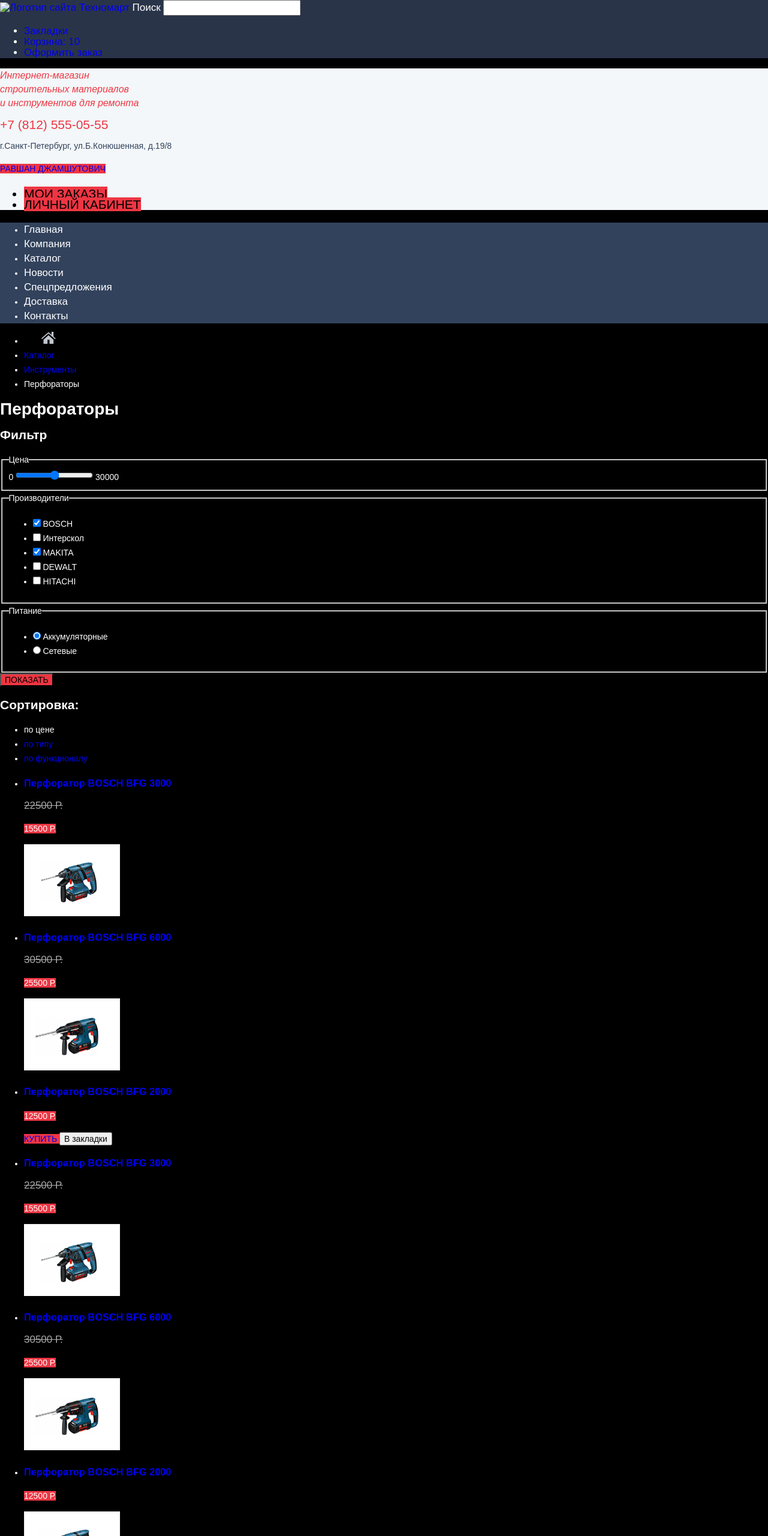
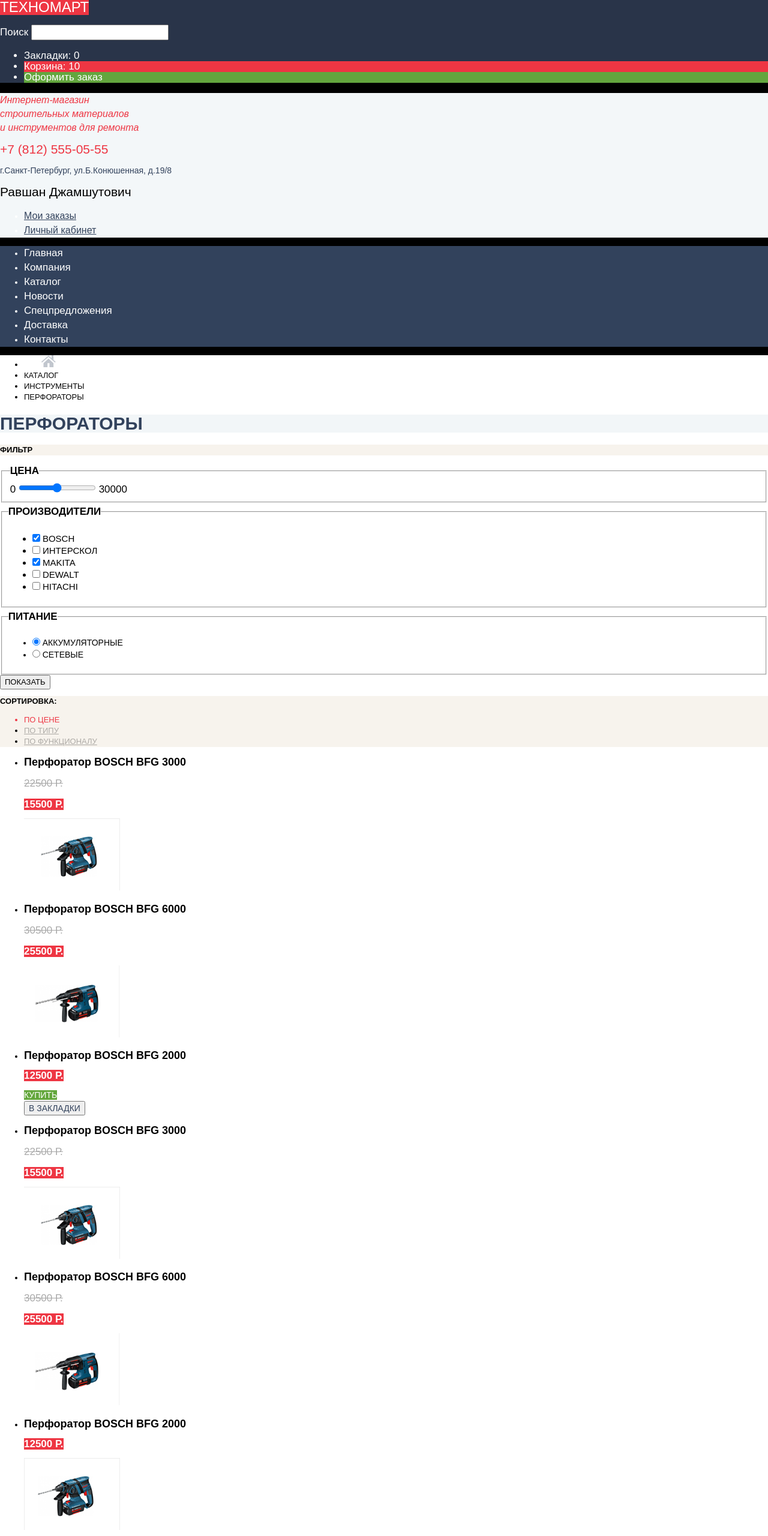
Before and after one commit to TalDmitrii/455709-technomart, a plain HTML site: page catalog.html in a window 1280 px wide. Shown: the top 2560 px of the page at 60% size. Drawn offline with Linux system fonts and the light colour scheme.

Commit message:
HomeWork 4
CSS.

```diff
--- a/catalog.html
+++ b/catalog.html
@@ -8,18 +8,19 @@
     <link href="css/style.css" rel="stylesheet">
   </head>
   <body>
-    <header class="main-header">
+    <header class="main-header-catalog">
       <div class="top-main-header">
-        <a href="index.html">
-          <img src="img/index-logo.svg" width="350" height="40"
-            alt="Логотип сайта Техномарт">
+        <a class="logo logo-header" href="index.html">
+          ТЕХНОМАРТ
         </a>
+        <p>
           <label for="button-search">Поиск</label>
           <input type="search" id="button-search">
-        <ul class="product-order-navigation">
-          <li class="bookmarks"><a href="bookmarks.html">Закладки</a></li>
-          <li class="basket"><a class="there-is-a-product" href="basket.html">Корзина: 10</a></li>
-          <li class="order"><a href="order">Оформить заказ</a></li>
+        </p>
+        <ul class="order-navigation">
+          <li class="bookmarks"><a href="bookmarks.html">Закладки: 0</a></li>
+          <li class="basket"><a href="basket.html">Корзина: 10</a></li>
+          <li class="order"><a href="order.html">Оформить заказ</a></li>
         </ul>
       </div>
       <div class="main-header-info-contacts">
@@ -35,14 +36,12 @@
           г.Санкт-Петербург, ул.Б.Конюшенная, д.19/8
         </p>
         <div class="personal-cabinet">
-          <a class="button" href="#">
           <span>
             Равшан Джамшутович
           </span>
-          </a>
-          <ul class="user-navigation">
-            <li><a class="button" href="person-order.html">Мои заказы</a></li>
-            <li><a class="button" href="personal-cabinet.html">Личный кабинет</a></li>
+          <ul>
+            <li><a href="person-order.html">Мои заказы</a></li>
+            <li><a href="personal-cabinet.html">Личный кабинет</a></li>
           </ul>
          </div>
       </div>
@@ -58,7 +57,7 @@
         </ul>
       </nav>
     </header>
-    <main class="container">
+    <main class="container-catalog">
       <ul class="breadcrumbs">
         <li>
           <a href="index.html">
@@ -115,7 +114,7 @@
                 </li>
               </ul>
           </fieldset>
-          <button type="submit" class="filter-button button">Показать</button>
+          <button type="submit" class="submit-button">Показать</button>
         </form>
       </section>
       <section class="catalog">
@@ -129,7 +128,7 @@
         </div>
         <ul class="catalog-list">
           <li class="popular-product-item">
-            <h3>
+            <h3 class="list-item">
               <a href="catalog-list-item.html">
                 <span class="product-category">Перфоратор BOSCH</span>
                 <span class="product-item-title">BFG 3000</span>
@@ -137,12 +136,12 @@
             </h3>
             <p class="price-without-sale">22500 Р.</p>
             <p class="product-item-price">
-              <a class="button" href="order.html">15500 Р.</a>
+              <a class="button button-price" href="order.html">15500 Р.</a>
             </p>
             <img src="img/Perf-3000.png" width="160" height="120" alt="Perforator">
           </li>
           <li class="popular-product-item">
-            <h3>
+            <h3 class="list-item">
               <a href="catalog-list-item.html">
                 <span class="product-category">Перфоратор BOSCH</span>
                 <span class="product-item-title">BFG 6000</span>
@@ -150,27 +149,29 @@
             </h3>
             <p class="price-without-sale">30500 Р.</p>
             <p class="product-item-price">
-              <a class="button" href="order.html">25500 Р.</a>
+              <a class="button button-price" href="order.html">25500 Р.</a>
             </p>
             <img src="img/Perf-6000.png" width="160" height="120" alt="Perforator">
           </li>
           <li class="popular-product-item new-item">
-            <h3>
+            <h3 class="list-item">
               <a href="catalog-list-item.html">
                 <span class="product-category">Перфоратор BOSCH</span>
                 <span class="product-item-title">BFG 2000</span>
               </a>
             </h3>
             <p class="product-item-price">
-              <a class="button" href="order.html">12500 Р.</a>
+              <a class="button button-price" href="order.html">12500 Р.</a>
             </p>
-            <a class="button" href="order.html">
+            <div class="button-buy">
+              <a href="order.html">
                 Купить
               </a>
-            <button type="submit">В закладки</button>
+            </div>
+            <button class="button-bookmarks" type="submit">В закладки</button>
           </li>
           <li class="popular-product-item">
-            <h3>
+            <h3 class="list-item">
               <a href="catalog-list-item.html">
                 <span class="product-category">Перфоратор BOSCH</span>
                 <span class="product-item-title">BFG 3000</span>
@@ -178,12 +179,12 @@
             </h3>
             <p class="price-without-sale">22500 Р.</p>
             <p class="product-item-price">
-              <a class="button" href="order.html">15500 Р.</a>
+              <a class="button button-price" href="order.html">15500 Р.</a>
             </p>
             <img src="img/Perf-3000.png" width="160" height="120" alt="Perforator">
           </li>
           <li class="popular-product-item new-item">
-            <h3>
+            <h3 class="list-item">
               <a href="catalog-list-item.html">
                 <span class="product-category">Перфоратор BOSCH</span>
                 <span class="product-item-title">BFG 6000</span>
@@ -191,24 +192,24 @@
             </h3>
             <p class="price-without-sale">30500 Р.</p>
             <p class="product-item-price">
-              <a class="button" href="order.html">25500 Р.</a>
+              <a class="button button-price" href="order.html">25500 Р.</a>
             </p>
             <img src="img/Perf-6000.png" width="160" height="120" alt="Perforator">
           </li>
           <li class="popular-product-item new-item">
-            <h3>
+            <h3 class="list-item">
               <a href="catalog-list-item.html">
                 <span class="product-category">Перфоратор BOSCH</span>
                 <span class="product-item-title">BFG 2000</span>
               </a>
             </h3>
             <p class="product-item-price">
-              <a class="button" href="order.html">12500 Р.</a>
+              <a class="button button-price" href="order.html">12500 Р.</a>
             </p>
             <img src="img/Perf-2000.png" width="160" height="120" alt="Perforator">
           </li>
           <li class="popular-product-item new-item">
-            <h3>
+            <h3 class="list-item">
               <a href="catalog-list-item.html">
                 <span class="product-category">Перфоратор BOSCH</span>
                 <span class="product-item-title">BFG 3000</span>
@@ -216,12 +217,12 @@
             </h3>
             <p class="price-without-sale">22500 Р.</p>
             <p class="product-item-price">
-              <a class="button" href="order.html">15500 Р.</a>
+              <a class="button button-price" href="order.html">15500 Р.</a>
             </p>
             <img src="img/Perf-3000.png" width="160" height="120" alt="Perforator">
           </li>
           <li class="popular-product-item">
-            <h3>
+            <h3 class="list-item">
               <a href="catalog-list-item.html">
                 <span class="product-category">Перфоратор BOSCH</span>
                 <span class="product-item-title">BFG 6000</span>
@@ -229,25 +230,25 @@
             </h3>
             <p class="price-without-sale">30500 Р.</p>
             <p class="product-item-price">
-              <a class="button" href="order.html">25500 Р.</a>
+              <a class="button button-price" href="order.html">25500 Р.</a>
             </p>
             <img src="img/Perf-6000.png" width="160" height="120" alt="Perforator">
           </li>
           <li class="popular-product-item new-item">
-            <h3>
+            <h3 class="list-item">
               <a href="catalog-list-item.html">
                 <span class="product-category">Перфоратор BOSCH</span>
                 <span class="product-item-title">BFG 2000</span>
               </a>
             </h3>
             <p class="product-item-price">
-              <a class="button" href="order.html">12500 Р.</a>
+              <a class="button button-price" href="order.html">12500 Р.</a>
             </p>
             <img src="img/Perf-2000.png" width="160" height="120" alt="Perforator">
           </li>
         </ul>
         <ul class="pagination-list">
-          <li class="pagination-item pagination-item-current"><a>1</a></li>
+          <li class="pagination-item-current">1</li>
           <li class="pagination-item"><a href="#">2</a></li>
           <li class="pagination-item"><a href="#">3</a></li>
         </ul>
@@ -266,32 +267,31 @@
       </div>
     </main>
     <footer class="main-footer">
-      <div class="footer-logo-contacts-navigation">
-        <a href="index.html">
-          <img src="img/index-logo.svg" width="350" height="40"
-            alt="Логотип сайта Техномарт">
+      <div class="footer-navigation">
+        <a class="logo logo-footer" href="index.html">
+          ТЕХНОМАРТ
         </a>
         <p>
           г.Санкт-Петербург, ул.Б.Конюшенная, д.19/8<br>
           +7 (812) 555-05-55
         </p>
-        <ul class="footer-site-navigation">
+        <ul class="site-navigation">
           <li><a href="company.html">Компания</a></li>
           <li><a href="news.html">Новости</a></li>
           <li><a href="catalog.html">Каталог</a></li>
           <li><a href="delivery.html">Доставка</a></li>
           <li><a href="contacts.html">Контакты</a></li>
         </ul>
-        <ul class="footer-product-navigation">
+        <ul class="product-navigation">
           <li><a href="materials.html">Материалы</a></li>
           <li><a href="technique.html">Техника</a></li>
           <li><a href="instrument.html">Инструмент</a></li>
           <li><a href="special-offer">Спецпредложения</a></li>
         </ul>
       </div>
-      <article class="footer-copyright-social-feedback">
+      <article class="copyright-social-feedback">
         <h2 class="visually-hidden">footer-info</h2>
-        <p class="footer-copyright-info">
+        <p>
           © 2010-2016 Компания "Техномарт"<br>
           Все права защищены
         </p>
@@ -302,14 +302,16 @@
             <li><a class="social-button" href="https://www.instagram.com">Инстаграм</a></li>
           </ul>
         </div>
-        <p class="footer-feedback">
+        <div class="footer-feedback">
+          <p>
             <span>Обратная связь:</span><br>
-          <a class="button" href="https://htmlacademy.ru">mail@htmlacademy.ru</a>
+            <a href="https://htmlacademy.ru">mail@htmlacademy.ru</a>
           </p>
           <p class="footer-copyright">
             <span>Разработано -</span><br>
-          <a class="button" href="https://htmlacademy.ru">htmlacademy.ru</a>
+            <a href="https://htmlacademy.ru">htmlacademy.ru</a>
           </p>
+        </div>
       </article>
     </footer>
   </body>
--- a/css/style.css
+++ b/css/style.css
@@ -15,6 +15,27 @@
   text-decoration: none;
 }
 
+a.button {
+  color: #ffffff;
+}
+
+.button {
+  text-transform: uppercase;
+
+  background-color: #ee3643;
+}
+
+.button-price {
+  font-family: "PTSans Regular", "Arial", sans-serif;
+  font-size: 17px;
+  line-height: 18px;
+  font-weight: 700;
+}
+
+.main-header {
+  background-color: #f3f6f9;
+}
+
 .top-main-header {
   font-size: 17px;
   line-height: 18px;
@@ -28,10 +49,6 @@
 
 .order-navigation .order {
   background-color: #63a63e;
-}
-
-.user-navigation a {
-  color: #000000;
 }
 
 .logo {
@@ -69,6 +86,13 @@
   font-size: 21px;
   line-height: 18px;
   color: #000000;
+
+  background-color: #ffffff;
+}
+
+.user-navigation a {
+  color: #000000;
+
 }
 
 .main-navigation {
@@ -101,12 +125,6 @@
   font-family: "PTSans Regular", "Arial", sans-serif;
   font-size: 18px;
   line-height: 24px;
-}
-
-.button {
-  text-transform: uppercase;
-
-  background-color: #ee3643;
 }
 
 .button-open {
@@ -267,3 +285,161 @@
 .footer-feedback a {
   color: #ffd180;
 }
+
+.main-header-catalog .basket {
+  background-color: #ee3643;
+}
+
+.personal-cabinet span {
+  font-size: 21px;
+  line-height: 18px;
+  color: #000000;
+}
+
+.personal-cabinet a {
+  font-size: 16px;
+  line-height: 18px;
+  color: #32425c;
+  text-decoration: underline;
+}
+
+.container-catalog {
+  font-family: "PTSans", "Arial", sans-serif;
+  font-size: 13px;
+  font-weight: 400;
+  line-height: 18px;
+  color: #000000;
+
+  background-color: #ffffff;
+  text-transform: uppercase;
+}
+
+.breadcrumbs {
+  font-size: 13px;
+  line-height: 18px;
+  color: #000000;
+}
+
+.breadcrumbs a {
+  font-family: "PTSans", "Arial", sans-serif;
+  font-size: 13px;
+  line-height: 18px;
+  color: #000000;
+}
+
+h1 {
+  font-size: 30px;
+  line-height: 30px;
+  color: #32425c;
+  text-transform: uppercase;
+
+  background-color: #f2f6f8;
+}
+
+.filters h2 {
+  font-family: "PTSans", "Arial", sans-serif;
+  font-size: 13px;
+  line-height: 18px;
+  color: #000000;
+
+  background-color: #f7f3ed;
+}
+
+.filters legend {
+  font-size: 17px;
+  line-height: 30px;
+  font-weight: 700;
+}
+
+.price-filter {
+  font-size: 17px;
+  line-height: 18px;
+}
+
+.manufacturer-filter ul {
+  font-size: 15px;
+  line-height: 20px;
+}
+
+.electric-feed-filter ul {
+  font-size: 14px;
+  line-height: 20px;
+}
+
+.submit-button {
+  font-family: "PTSans", "Arial", sans-serif;
+  font-size: 13px;
+  line-height: 18px;
+  text-transform: uppercase;
+}
+
+.catalog-sorting {
+  background-color: #f7f3ed;
+}
+
+.catalog h2 {
+  font-family: "PTSans", "Arial", sans-serif;
+  font-size: 13px;
+  line-height: 18px;
+}
+
+.current-sorting {
+  color: #ee3643;
+}
+
+.sorting a {
+  color: rgba(0, 0, 0, 0.3);
+
+  text-decoration: underline;
+}
+
+.list-item a {
+  font-size: 18px;
+  line-height: 20px;
+  font-weight: 700;
+  color: #000000;
+
+  text-transform: none;
+}
+
+.button-buy a {
+  font-size: 14px;
+  line-height: 18px;
+  color: #ffffff;
+
+  background-color: #63a73c;
+}
+
+.button-bookmarks {
+  font-size: 14px;
+  line-height: 18px;
+  text-transform: uppercase;
+  color: #32425c;
+}
+
+.pagination-list {
+  font-size: 13px;
+  line-height: 18px;
+  color: #000000;
+}
+
+.pagination-list a {
+  font-size: 13px;
+  line-height: 18px;
+  color: #000000;
+}
+
+.perforator-info h2 {
+  font-size: 30px;
+  line-height: 24px;
+}
+
+.perforator-info {
+  font-family: "PTSans", "Arial", sans-serif;
+  font-size: 13px;
+  line-height: 24px;
+
+  text-transform: none;
+
+  background-color: #f3f7f9;
+}
```
Also changed, not shown: index.html (+8 -8 lines). Lines whose indentation alone changed are shown as unchanged.
